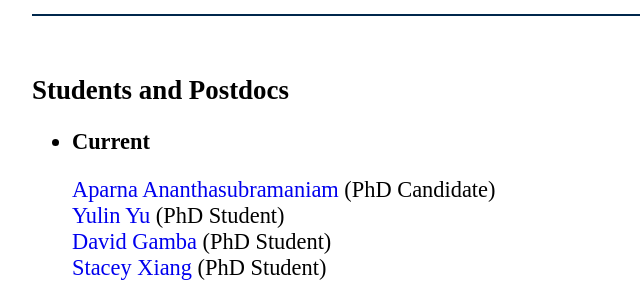
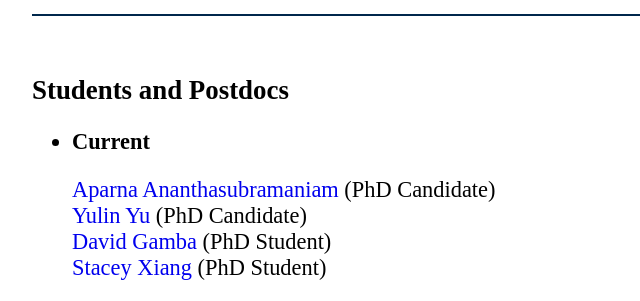
Before and after one commit to danielmromero/danielmromero.github.io, a plain HTML site: page index.html in a window 1280 px wide. Shown: the part 6000-6301 px from the top of the page, 168-808 px from the left. Drawn offline with Linux system fonts and the light colour scheme.

Commit message:
Add files via upload

```diff
--- a/index.html
+++ b/index.html
@@ -254,7 +254,7 @@ body, div, table, span {
 
 
   <a href="https://aparna-ananth.github.io/" target="_blank" >Aparna Ananthasubramaniam </a> (PhD Candidate)<br>
-  <a href="https://yulin-yu.github.io/" target="_blank" >Yulin Yu </a> (PhD Student)<br>
+  <a href="https://yulin-yu.github.io/" target="_blank" >Yulin Yu </a> (PhD Candidate)<br>
 <a href="https://davidgamba.org/" target="_blank" >David Gamba </a> (PhD Student)<br>
 <a href="https://sdxiang.wordpress.com/" target="_blank" >Stacey Xiang </a> (PhD Student)<br>
 
```
